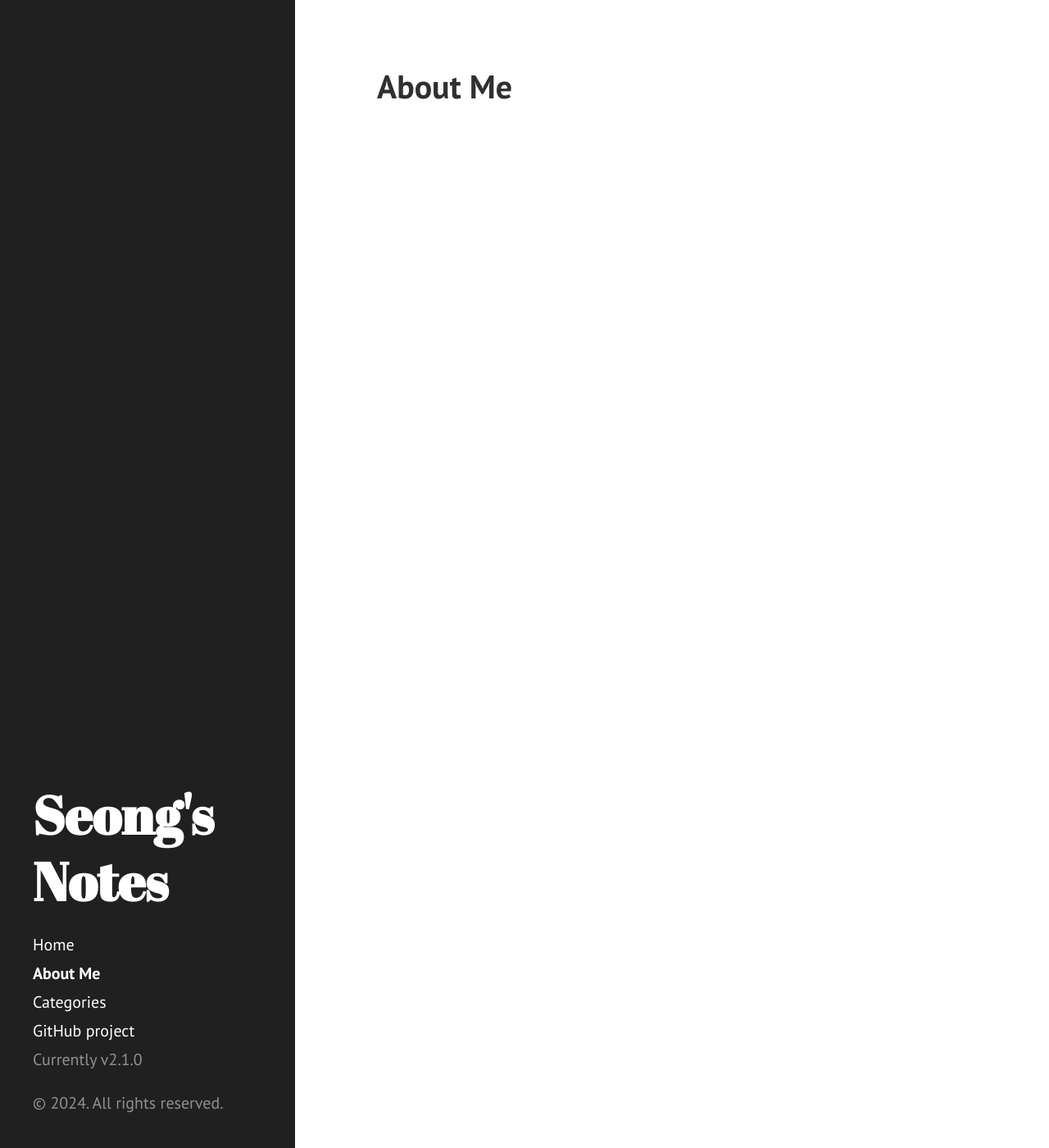
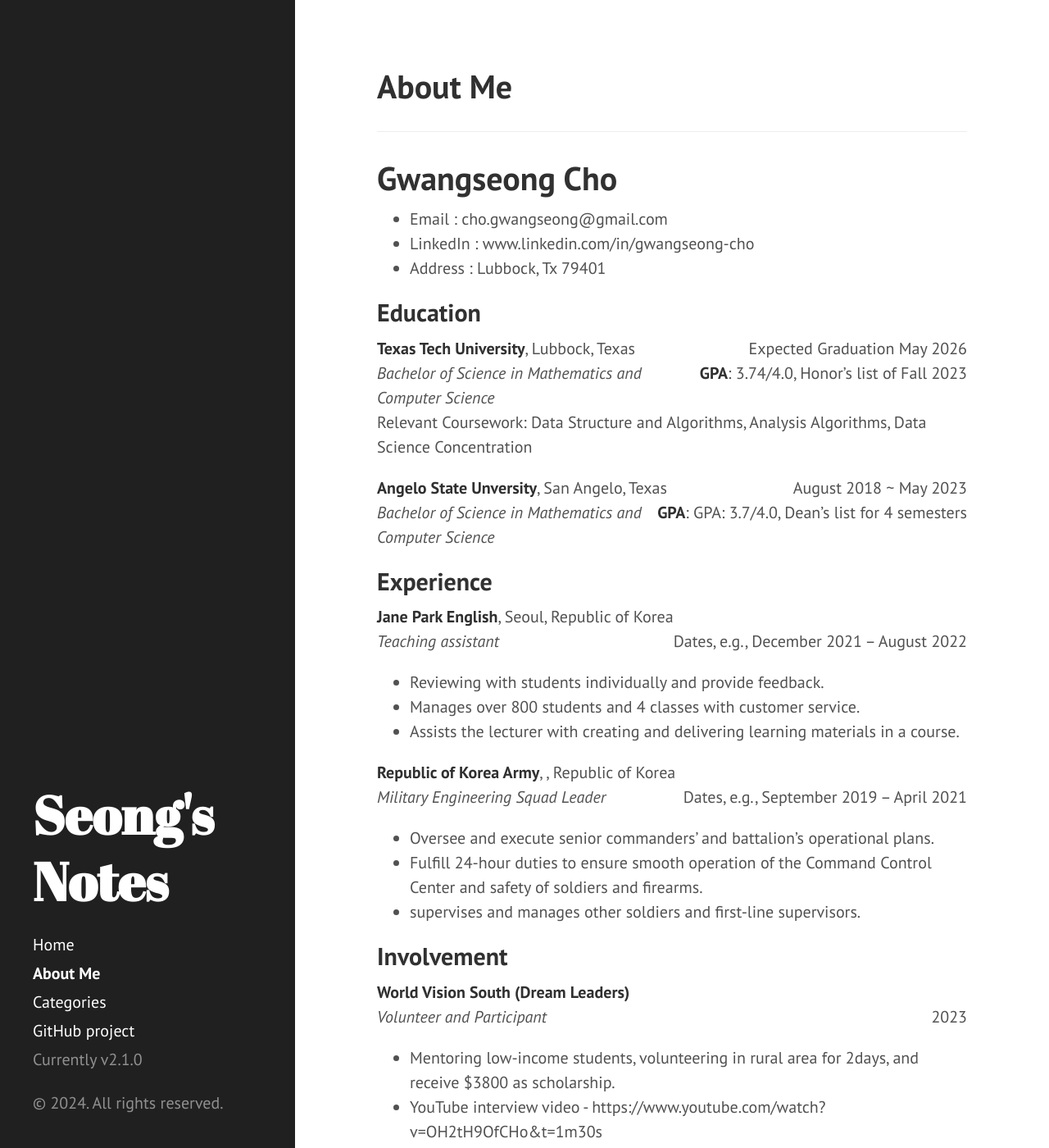
Before and after one commit to GwangseongCho/GwangseongCho.github.io, a Jekyll site: the page built from about.md, in a window 1280 px wide and 1400 px high. Shown: the whole window at 82% size. Built offline with Jekyll 4.4.1, drawn with Linux system fonts in a browser that asks for light colours; some of the changed text lies outside the part shown.

Commit message:
edit resume page

```diff
--- a/about.md
+++ b/about.md
@@ -2,3 +2,88 @@
 layout: page
 title: About Me
 ---
+
+---
+# Gwangseong Cho
+
+- Email : cho.gwangseong@gmail.com
+- LinkedIn : www.linkedin.com/in/gwangseong-cho
+- Address : Lubbock, Tx 79401
+
+## Education
+<p style="text-align:left;">
+    <strong>Texas Tech University</strong>, Lubbock, Texas
+    <span style="float:right;">
+        Expected Graduation May 2026
+    </span>
+    <br>
+    <span style="float:right;">
+        <strong>GPA</strong>: 3.74/4.0, Honor’s list of Fall 2023
+    </span>
+<em>Bachelor of Science in Mathematics and Computer Science</em>
+<br>
+<span>Relevant Coursework: Data Structure and Algorithms, Analysis Algorithms, Data Science Concentration</span>
+</p>
+
+
+
+<p style="text-align:left;">
+    <strong>Angelo State Unversity</strong>, San Angelo, Texas
+    <span style="float:right;">
+        August 2018 ~ May 2023
+    </span>
+    <br>
+    <span style="float:right;">
+        <strong>GPA</strong>: GPA: 3.7/4.0, Dean’s list for 4 semesters
+    </span>
+    <em>Bachelor of Science in Mathematics and Computer Science</em>
+</p>
+
+## Experience
+
+<p style="text-align:left;">
+    <strong>Jane Park English</strong>, Seoul, Republic of Korea
+    <br>
+    <em>Teaching assistant</em>
+    <span style="float:right;">
+        Dates, e.g., December 2021 – August 2022
+    </span>
+    <br>
+</p>
+
+- Reviewing with students individually and provide feedback.
+- Manages over 800 students and 4 classes with customer service.
+- Assists the lecturer with creating and delivering learning materials in a course.
+
+<p style="text-align:left;">
+    <strong>Republic of Korea Army</strong>, , Republic of Korea
+    <br>
+    <em>Military Engineering Squad Leader</em>
+    <span style="float:right;">
+        Dates, e.g., September 2019 – April 2021
+    </span>
+    <br>
+</p>
+
+- Oversee and execute senior commanders' and battalion's operational plans.
+- Fulfill 24-hour duties to ensure smooth operation of the Command Control Center and safety of soldiers and firearms.
+- supervises and manages other soldiers and first-line supervisors.
+
+## Involvement
+
+<p style="text-align:left;">
+    <strong>World Vision South (Dream Leaders) </strong>
+    <br>
+    <em>Volunteer and Participant</em>
+    <span style="float:right;">
+        2023
+    </span>
+    <br>
+</p>
+
+- Mentoring low-income students, volunteering in rural area for 2days, and receive $3800 as scholarship.
+- YouTube interview video - https://www.youtube.com/watch?v=OH2tH9OfCHo&t=1m30s
+
+## Misc. Information
+
+* Languages: English (fluent), Korean (fluent)
```
